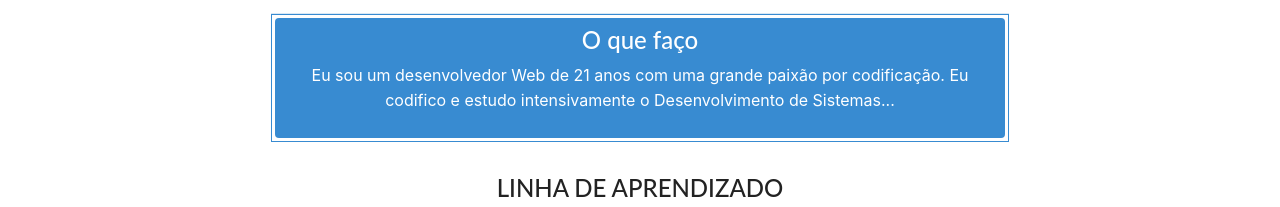
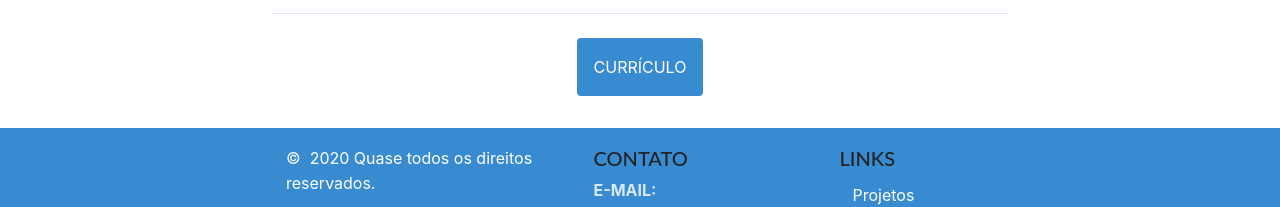
Before and after one commit to dieissonmartins/dieissonmartins.github.io, a plain HTML site: page index.html in a window 1280 px wide. Shown: the part 449-656 px from the top of the page. Drawn offline with nearby package versions, Linux system fonts and the light colour scheme; a web font is replaced by a local one.

Commit message:
nova versão

```diff
--- a/index.html
+++ b/index.html
@@ -109,12 +109,26 @@
         </div>
       </section>
 
+      <br>
+      <div class="container">
+        <div class="row">
+          <div class="col text-center">
+            <a href="#" class="btn btn-default" style="
+              color: #fff;
+              background: #388bd1;
+              padding: 1em;">
+                CURRÍCULO
+            </a>
+          </div>
+        </div>
+      </div>
+
       <!-- O que faço ---->
-      <section class="row linha-faco">
+      <!--<section class="row linha-faco">
         <div class="text-center faco">
             <h4>O que faço</h4>
             <p>Eu sou um desenvolvedor Web de 21 anos com uma grande paixão por codificação. Eu codifico e estudo intensivamente o Desenvolvimento de Sistemas...</p>
-        </div>
+        </div>-->
       </section>
       <!-- Portifólio -->
       <!--<section>
@@ -161,6 +175,7 @@
       </section> -->
 
       <!-- Linha de aprendizado -->
+      <!---
       <section>
         <div class="text-center portifolio">
           <h4>LINHA DE APRENDIZADO</h4>
@@ -171,7 +186,7 @@
               <div class="timeline-badge">2021</div>
                 <div class="timeline-panel">
                   <div class="timeline-heading">
-                    <!--<h4 class="timeline-title">Titulo aqui</h4>-->
+
                     <p><small class="text-muted">--</small></p>
                   </div>
                   <div class="timeline-body">
@@ -191,7 +206,7 @@
               <div class="timeline-badge warning">2020</div>
               <div class="timeline-panel">
                 <div class="timeline-heading">
-                  <!--<h4 class="timeline-title">Titulo aqui</h4>-->
+
                   <p><small class="text-muted">--</small></p>
                 </div>
                 <div class="timeline-body">
@@ -210,7 +225,7 @@
               <div class="timeline-badge">2019</div>
                 <div class="timeline-panel">
                   <div class="timeline-heading">
-                    <!--<h4 class="timeline-title">Titulo aqui</h4>-->
+
                     <p><small class="text-muted">Programador de Sistemas de Informação</small></p>
                   </div>
                   <div class="timeline-body">
@@ -228,7 +243,7 @@
               <div class="timeline-badge warning">2018</div>
               <div class="timeline-panel">
                 <div class="timeline-heading">
-                  <!--<h4 class="timeline-title">Titulo aqui</h4>-->
+
                   <p><small class="text-muted">Programador de Sistemas de Informação</small></p>
                 </div>
                 <div class="timeline-body">
@@ -246,7 +261,7 @@
               <div class="timeline-badge">2017</div>
               <div class="timeline-panel">
                 <div class="timeline-heading">
-                  <!--<h4 class="timeline-title">Titulo aqui</h4>-->
+
                   <p><small class="text-muted"> Suporte técnico</small></p>
                 </div>
                 <div class="timeline-body">
@@ -265,7 +280,7 @@
               <div class="timeline-badge warning">2016</div>
               <div class="timeline-panel">
                 <div class="timeline-heading">
-                  <!--<h4 class="timeline-title">Titulo aqui</h4>-->
+
                   <p><small class="text-muted">Estagiário</small></p>
                 </div>
                 <div class="timeline-body">
@@ -282,6 +297,7 @@
           </ul>
         </div>
       </section>
+    -->
 
     </main>
     <!-- Rodape do site -->
@@ -290,10 +306,10 @@
         <div class="row row-30">
           <div class="col-md-4 col-xl-5">
             <div class="pr-xl-4">
-              <figure>
+              <!--<figure>
                 <img class="me" src="https://avatars1.githubusercontent.com/u/41637426?s=460&amp;v=4" alt="">
-              </figure>
-              <p class="text-center"><span>DIEISSON MARTINS</span></p>
+              </figure>-->
+              <!-- <p class="text-center"><span>DIEISSON MARTINS</span></p> -->
               <p class="rights">
                 <span>© </span>
                 <span class="copyright-year">2020</span>
```
